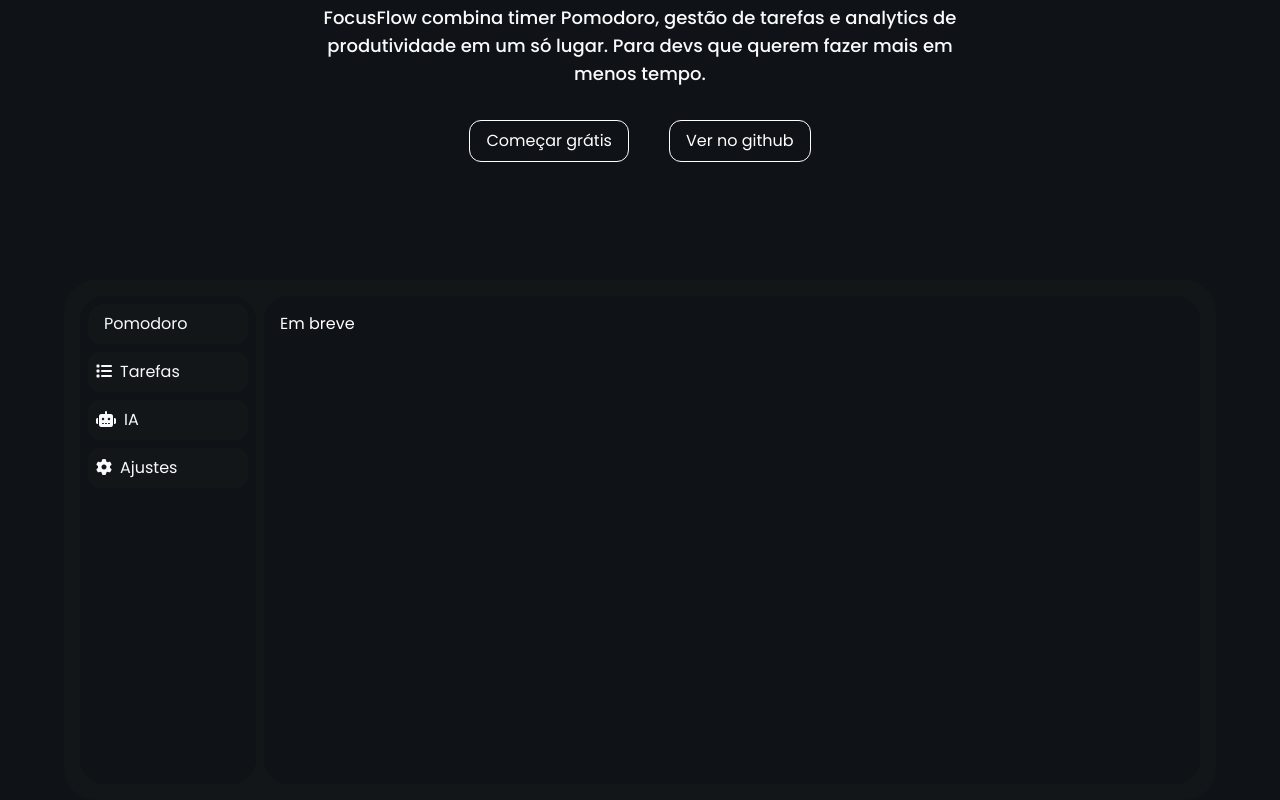
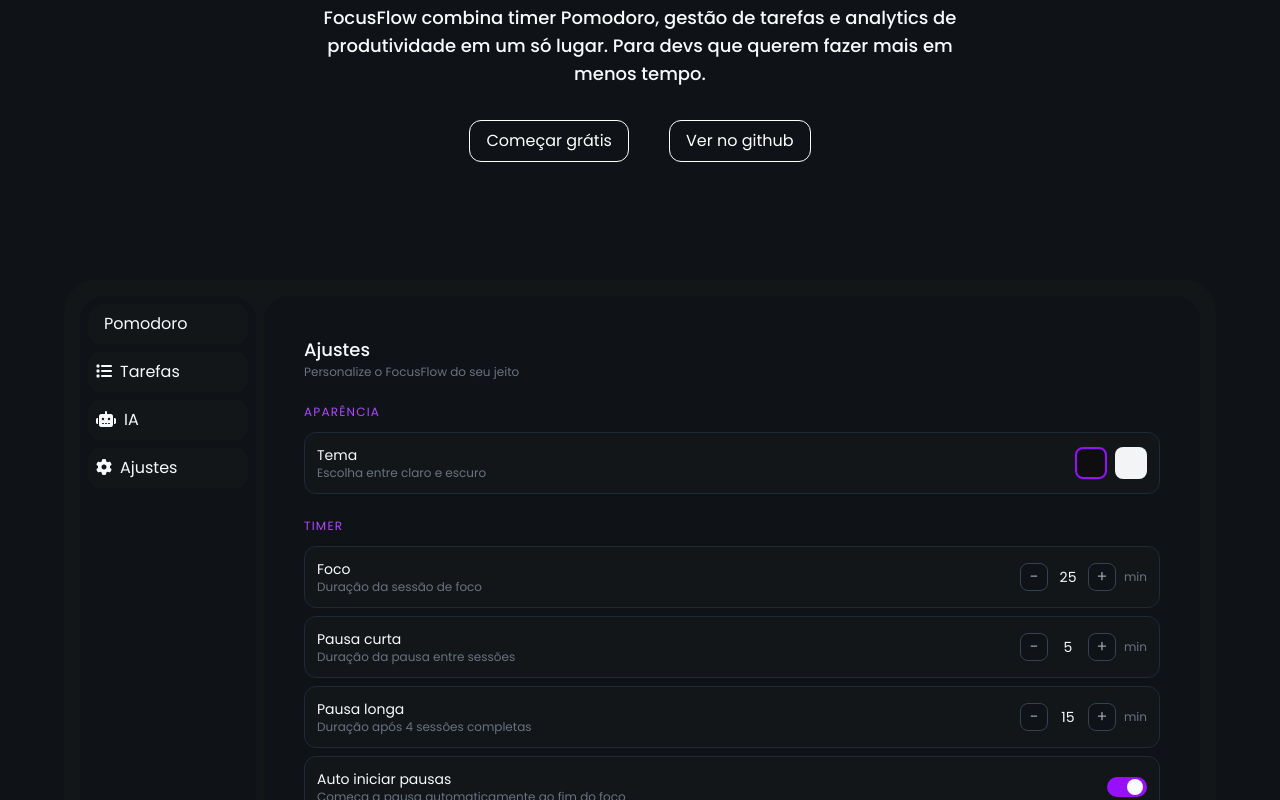
Before and after one commit to SBrunoli/FocusFlow-App, a React (Vite) app: page / in a window 1280 px wide. Both pictures are taken after a click on the button "Ajustes". Shown: the part 400-1200 px from the top of the page. Built offline with nearby package versions, Linux system fonts and the light colour scheme; some icons are missing.

Commit message:
Feat: Adicionado aba de Ajustes

```diff
--- a/src/components/Features.tsx
+++ b/src/components/Features.tsx
@@ -3,6 +3,7 @@
 import Pomodoro from "./features/Pomorodo";
 import Tarefas from "./features/Tarefas";
 import Ia from "./features/Ia";
+import Ajustes from "./features/Ajustes";
 
 function Features() {
   const [selectedTab, setSelectedTab] = useState<
@@ -13,7 +14,7 @@
     pomodoro: <Pomodoro />,
     tarefas: <Tarefas />,
     ia: <Ia />,
-    ajustes: <div className="text-white">Em breve</div>,
+    ajustes: <Ajustes />,
   };
 
   function handleTabClick(tab: "pomodoro" | "tarefas" | "ia" | "ajustes") {
--- /dev/null
+++ b/src/components/features/Ajustes.tsx
@@ -0,0 +1,163 @@
+function Ajustes() {
+  return (
+    <div className="w-full h-full p-6 overflow-y-auto">
+      <h1 className="text-(--text-color) text-lg font-medium">Ajustes</h1>
+      <p className="text-gray-500 text-xs mb-6">
+        Personalize o FocusFlow do seu jeito
+      </p>
+
+      {/* Aparência */}
+      <section className="mb-6">
+        <p className="text-purple-500 text-xs tracking-widest mb-3">
+          APARÊNCIA
+        </p>
+
+        <div className="flex items-center justify-between bg-(--main-color) border border-gray-800 rounded-xl p-3 mb-2">
+          <div>
+            <p className="text-(--text-color) text-sm">Tema</p>
+            <p className="text-gray-500 text-xs">
+              Escolha entre claro e escuro
+            </p>
+          </div>
+          <div className="flex gap-2">
+            <div
+              className="w-8 h-8 rounded-lg bg-[#0e0e10] border-2 border-purple-600 cursor-pointer"
+              title="Escuro"
+            />
+            <div
+              className="w-8 h-8 rounded-lg bg-gray-100 border-2 border-transparent cursor-pointer hover:border-purple-600 duration-300"
+              title="Claro"
+            />
+          </div>
+        </div>
+      </section>
+
+      {/* Timer */}
+      <section className="mb-6">
+        <p className="text-purple-500 text-xs tracking-widest mb-3">TIMER</p>
+
+        {[
+          { label: "Foco", desc: "Duração da sessão de foco", valor: 25 },
+          {
+            label: "Pausa curta",
+            desc: "Duração da pausa entre sessões",
+            valor: 5,
+          },
+          {
+            label: "Pausa longa",
+            desc: "Duração após 4 sessões completas",
+            valor: 15,
+          },
+        ].map((item) => (
+          <div
+            key={item.label}
+            className="flex items-center justify-between bg-(--main-color) border border-gray-800 rounded-xl p-3 mb-2"
+          >
+            <div>
+              <p className="text-(--text-color) text-sm">{item.label}</p>
+              <p className="text-gray-500 text-xs">{item.desc}</p>
+            </div>
+            <div className="flex items-center gap-2">
+              <button className="w-7 h-7 rounded-lg border border-gray-700 bg-(--background-color) text-gray-400 cursor-pointer hover:border-purple-500 duration-300">
+                −
+              </button>
+              <span className="text-(--text-color) text-sm w-6 text-center">
+                {item.valor}
+              </span>
+              <button className="w-7 h-7 rounded-lg border border-gray-700 bg-(--background-color) text-gray-400 cursor-pointer hover:border-purple-500 duration-300">
+                +
+              </button>
+              <span className="text-gray-500 text-xs">min</span>
+            </div>
+          </div>
+        ))}
+
+        {[
+          {
+            label: "Auto iniciar pausas",
+            desc: "Começa a pausa automaticamente ao fim do foco",
+            ativo: true,
+          },
+          {
+            label: "Auto iniciar foco",
+            desc: "Começa o foco automaticamente após a pausa",
+            ativo: false,
+          },
+        ].map((item) => (
+          <div
+            key={item.label}
+            className="flex items-center justify-between bg-(--main-color) border border-gray-800 rounded-xl p-3 mb-2"
+          >
+            <div>
+              <p className="text-(--text-color) text-sm">{item.label}</p>
+              <p className="text-gray-500 text-xs">{item.desc}</p>
+            </div>
+            <div
+              className={`w-10 h-5 rounded-full relative cursor-pointer duration-300 ${item.ativo ? "bg-purple-600" : "bg-gray-700"}`}
+            >
+              <div
+                className={`w-4 h-4 rounded-full bg-white absolute top-0.5 duration-300 ${item.ativo ? "left-5" : "left-0.5"}`}
+              />
+            </div>
+          </div>
+        ))}
+      </section>
+
+      {/* Notificações */}
+      <section className="mb-6">
+        <p className="text-purple-500 text-xs tracking-widest mb-3">
+          NOTIFICAÇÕES
+        </p>
+
+        {[
+          {
+            label: "Som de alarme",
+            desc: "Toca um som ao fim de cada sessão",
+            ativo: true,
+          },
+          {
+            label: "Notificações do navegador",
+            desc: "Receba alertas mesmo com a aba minimizada",
+            ativo: true,
+          },
+        ].map((item) => (
+          <div
+            key={item.label}
+            className="flex items-center justify-between bg-(--main-color) border border-gray-800 rounded-xl p-3 mb-2"
+          >
+            <div>
+              <p className="text-(--text-color) text-sm">{item.label}</p>
+              <p className="text-gray-500 text-xs">{item.desc}</p>
+            </div>
+            <div
+              className={`w-10 h-5 rounded-full relative cursor-pointer duration-300 ${item.ativo ? "bg-purple-600" : "bg-gray-700"}`}
+            >
+              <div
+                className={`w-4 h-4 rounded-full bg-white absolute top-0.5 duration-300 ${item.ativo ? "left-5" : "left-0.5"}`}
+              />
+            </div>
+          </div>
+        ))}
+      </section>
+
+      {/* Dados */}
+      <section className="mb-6">
+        <p className="text-purple-500 text-xs tracking-widest mb-3">DADOS</p>
+
+        <div className="flex items-center justify-between bg-(--main-color) border border-gray-800 rounded-xl p-3">
+          <div>
+            <p className="text-(--text-color) text-sm">Resetar histórico</p>
+            <p className="text-gray-500 text-xs">
+              Apaga todos os seus pomodoros e sessões salvas
+            </p>
+          </div>
+          <button className="text-red-400 text-xs border border-red-900 rounded-lg px-3 py-1.5 cursor-pointer hover:bg-red-950 duration-300">
+            Resetar
+          </button>
+        </div>
+      </section>
+    </div>
+  );
+}
+
+export default Ajustes;
```
